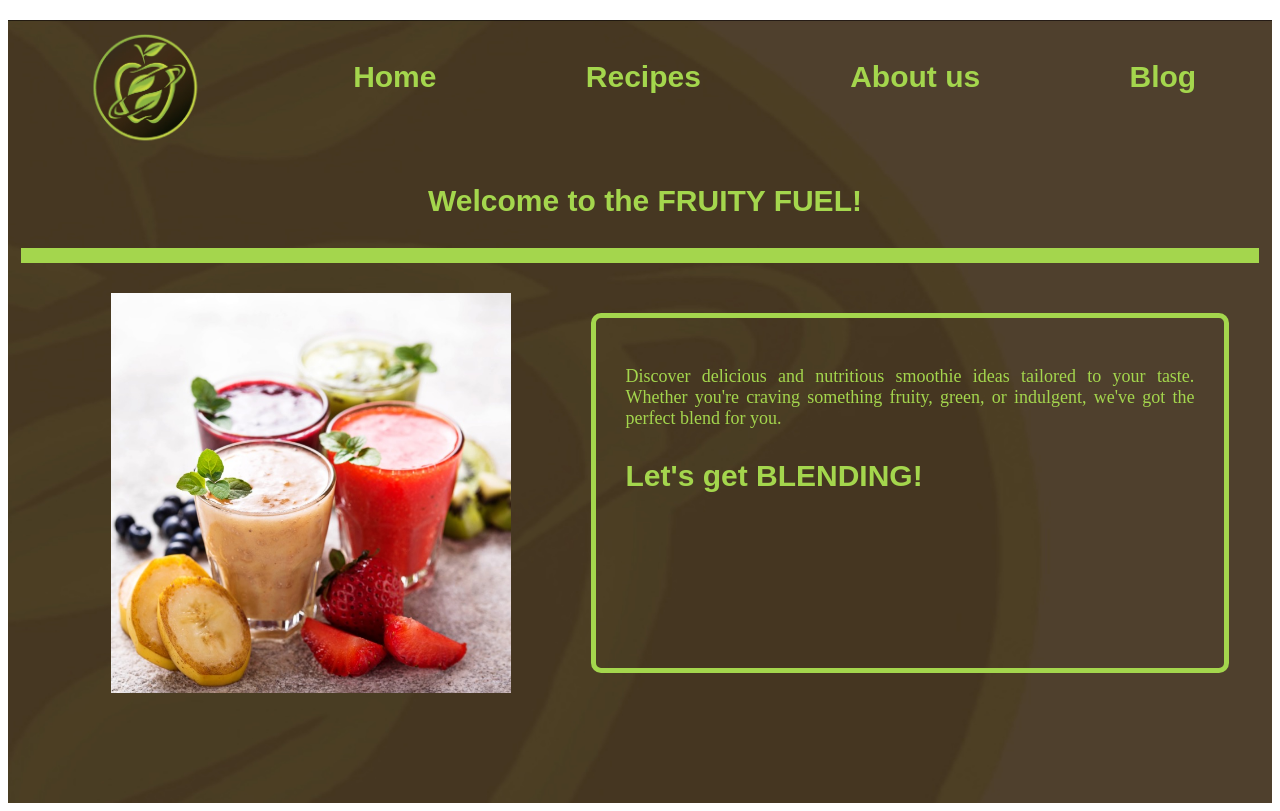
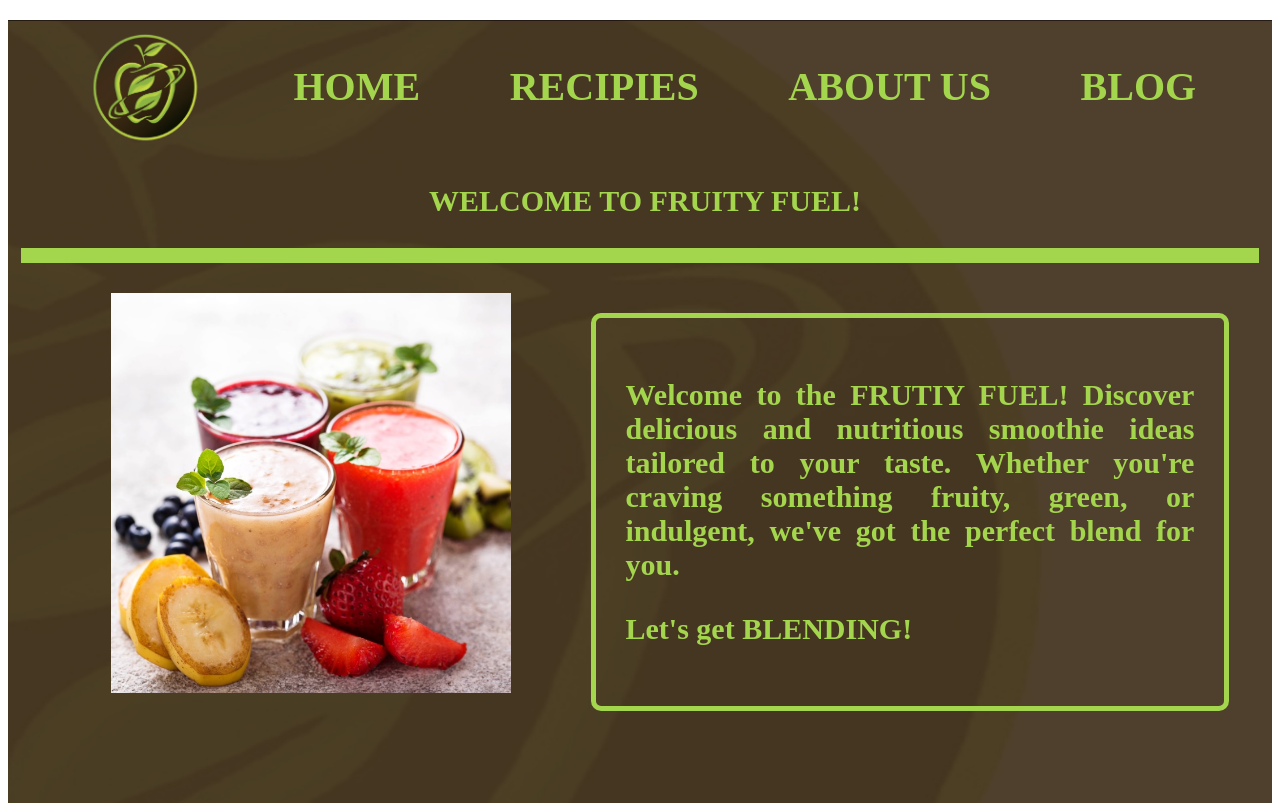
Before and after one commit to MarkkuVaara/smoothierecipes, a React (Vite) app: page / in a window 1280 px wide. Built offline with nearby package versions, Linux system fonts and the light colour scheme.

Commit message:
Refined fonts and font sizes

```diff
--- a/src/App.jsx
+++ b/src/App.jsx
@@ -13,7 +13,7 @@ import Blog from './components/Blog';
 
 const App = () => {
 
-  const [subtitle, setSubtitle] = useState(<h3>Welcome to the FRUITY FUEL!</h3>);
+  const [subtitle, setSubtitle] = useState(<h3>WELCOME TO FRUITY FUEL!</h3>);
 
   return (
 
@@ -23,10 +23,10 @@ const App = () => {
         <div>
           <img className="applelogo" src={logo} alt={logo} />
         </div>
-        <Link to="/" onClick={() => setSubtitle(<h3>Welcome to the FRUITY FUEL!</h3>)} style={{ textDecoration: 'none' }}><h3>Home</h3></Link>
-        <Link to="/recipes" onClick={() => setSubtitle(<h3>Banana Blueberry Strawberry</h3>)} style={{ textDecoration: 'none' }}><h3>Recipes</h3></Link>
-        <Link to="/about" onClick={() => setSubtitle(<h3>Meet the Team</h3>)} style={{ textDecoration: 'none' }}><h3>About us</h3></Link>
-        <Link to="/blog" onClick={() => setSubtitle(<h3>Blog</h3>)} style={{ textDecoration: 'none' }}><h3>Blog</h3></Link>
+        <Link to="/" onClick={() => setSubtitle(<h3>WELCOME TO FRUITY FUEL!</h3>)} style={{ textDecoration: 'none' }}><h2>HOME</h2></Link>
+        <Link to="/recipes" onClick={() => setSubtitle(<h3>BANANA BLUEBERRY STRAWBERRY</h3>)} style={{ textDecoration: 'none' }}><h2>RECIPIES</h2></Link>
+        <Link to="/about" onClick={() => setSubtitle(<h3>MEET THE TEAM</h3>)} style={{ textDecoration: 'none' }}><h2>ABOUT US</h2></Link>
+        <Link to="/blog" onClick={() => setSubtitle(<h3>BLOG</h3>)} style={{ textDecoration: 'none' }}><h2>BLOG</h2></Link>
       </div>
       <div className="subtitle">
         {subtitle}
--- a/src/components/Home.jsx
+++ b/src/components/Home.jsx
@@ -7,7 +7,7 @@ const Home = () => {
         <div className="frontpage">
             <img className="smoothieimage" src={Frontpagesmoothie} alt={Frontpagesmoothie}/>
             <div className="fronttext">
-                <p>Discover delicious and nutritious smoothie ideas tailored to your taste. Whether you're craving something fruity, green, or indulgent, we've got the perfect blend for you.</p>
+                <h3>Welcome to the FRUTIY FUEL! Discover delicious and nutritious smoothie ideas tailored to your taste. Whether you're craving something fruity, green, or indulgent, we've got the perfect blend for you.</h3>
                 <h3>Let's get BLENDING!</h3>
             </div>
         </div>
--- a/src/index.css
+++ b/src/index.css
@@ -4,29 +4,31 @@
 h1 {
     color: #A4D64D;
     font-size: 64px;
-    font-family: 'Playfair Display SC', sans-serif;
+    font-family: 'Playfair Display SC', serif;
 }
 
 h2 {
     color: #A4D64D;
     font-size: 40px;
-    font-family: 'Playfair Display SC', sans-serif;
+    font-family: 'Playfair Display SC', serif;
 }
 
 h3 {
     color: #A4D64D;
     font-size: 30px;
-    font-family: 'Playfair Display SC', sans-serif;
+    font-family: 'Playfair Display SC', serif;
 }
 
 h4 {
-    color: #A4D64D;
+    color: white;
     font-size: 20px;
+    font-family: 'Playfair Display SC', serif;
 }
 
 p {
     color: #A4D64D;
     font-size: 18px;
+    font-family: 'Playfair Display SC', serif;
 }
 
 
@@ -46,6 +48,7 @@ p {
     margin-left: 1%;
     margin-right: 1%;
     border-bottom: 15px solid #A4D64D;
+    font-family: 'Playfair Display SC', serif;
 }
 
 .banner {
```
